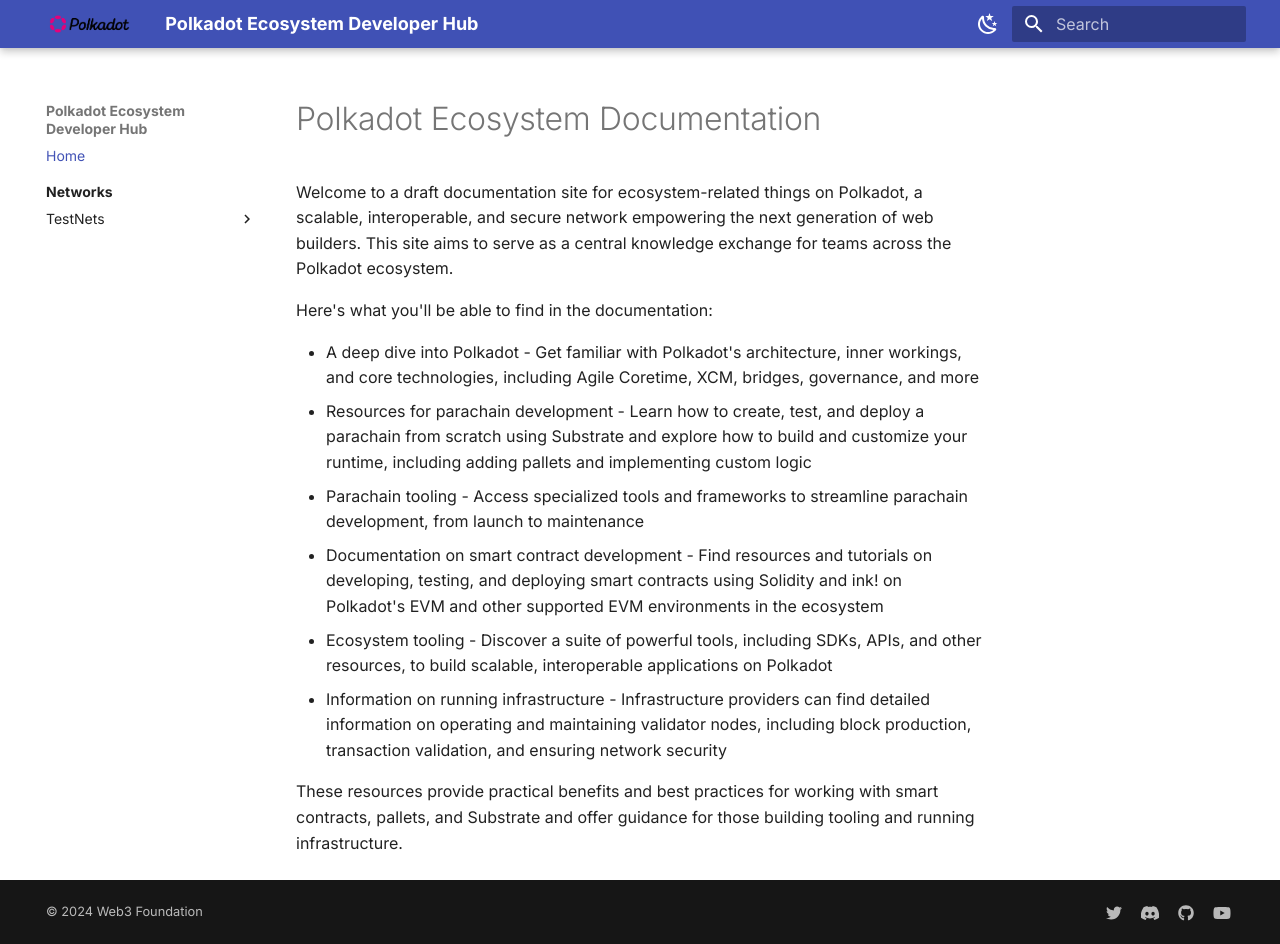
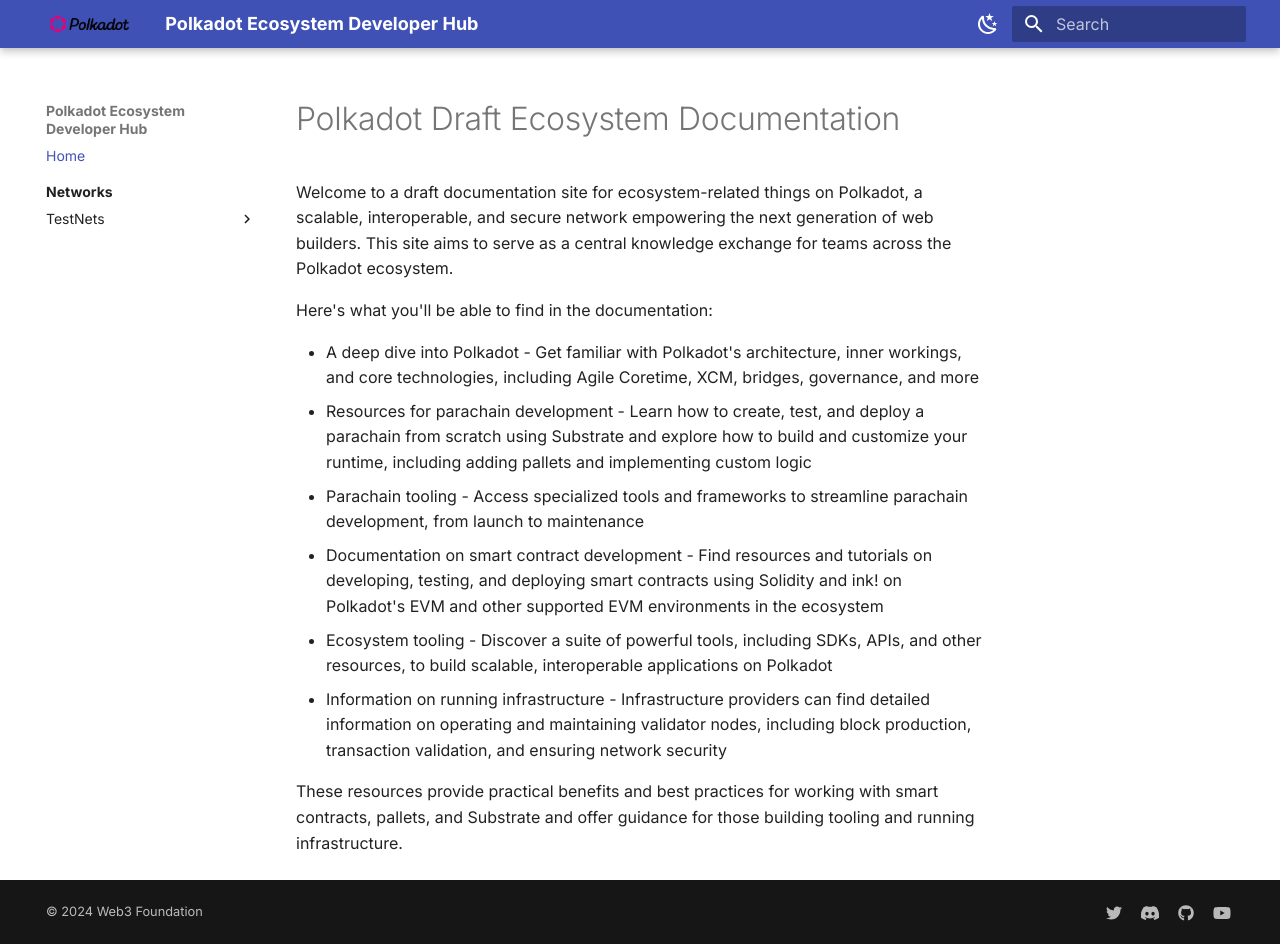
Before and after one commit to papermoonio/polkadot-ecosystem-docs-draft, an MkDocs documentation site: the page built from docs/index.md, in a window 1280 px wide and 944 px high. Built offline with MkDocs 1.6.1 and Material for MkDocs 9.7.7, drawn with Linux system fonts in a browser that asks for light colours.

Commit message:
Oops - Missed another

```diff
--- a/docs/index.md
+++ b/docs/index.md
@@ -6,7 +6,7 @@
 - feedback
 ---
 
-# Polkadot Ecosystem Documentation
+# Polkadot Draft Ecosystem Documentation
 
 Welcome to a draft documentation site for ecosystem-related things on Polkadot, a scalable, interoperable, and secure network empowering the next generation of web builders. This site aims to serve as a central knowledge exchange for teams across the Polkadot ecosystem.
 
```
